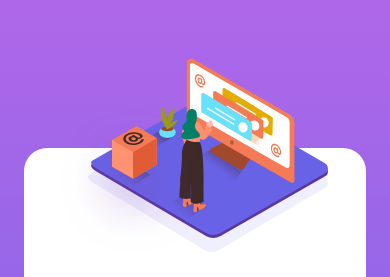
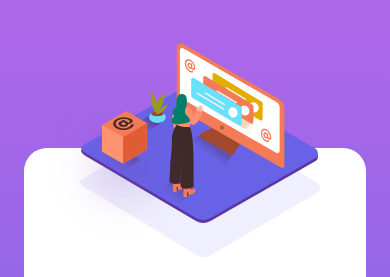
Before and after one commit to mdillemuth/FAQ-accordion-card, a plain HTML site: page index.html in a window 390 px wide. Shown: the top 277 px of the page. Drawn offline with Linux system fonts and the light colour scheme.

Commit message:
Finalize mobile image positioning

```diff
--- a/index.html
+++ b/index.html
@@ -33,6 +33,7 @@
           alt="background"
         />
         <!-- Desktop Images -->
+        <div class="desktop-img">
           <img
             class="desktop-woman"
             src="/assets/img/illustration-woman-online-desktop.svg"
@@ -48,6 +49,7 @@
             src="/assets/img/illustration-box-desktop.svg"
             alt="box"
           />
+        </div>
       </section>
       <section class="card-content">
         <h1 class="card-title">FAQ</h1>
--- a/styles/styles.scss
+++ b/styles/styles.scss
@@ -50,18 +50,18 @@ body {
   .mobile-woman {
     width: fit-content;
     position: absolute;
-    top: -90px;
-    right: 0px;
-    left: 0px;
+    top: -105px;
+    left: -20px;
+    right: 0;
     margin: 0 auto;
     z-index: 99;
   }
   .mobile-bg {
     width: fit-content;
     position: absolute;
-    top: 0px;
-    right: 0px;
-    left: 25px;
+    top: 5px;
+    left: 10px;
+    right: 0;
     margin: 0 auto;
     z-index: 9;
   }
@@ -154,6 +154,7 @@ footer {
         display: none;
       }
       // Desktop Images
+      .desktop-img {
         .desktop-woman {
           display: unset;
           position: absolute;
@@ -174,6 +175,7 @@ footer {
           left: -575px;
         }
       }
+    }
 
     .card-content {
       max-width: 50%;
```
Also changed, not shown: styles/styles.css, 1 other file. Lines whose indentation alone changed are shown as unchanged.
